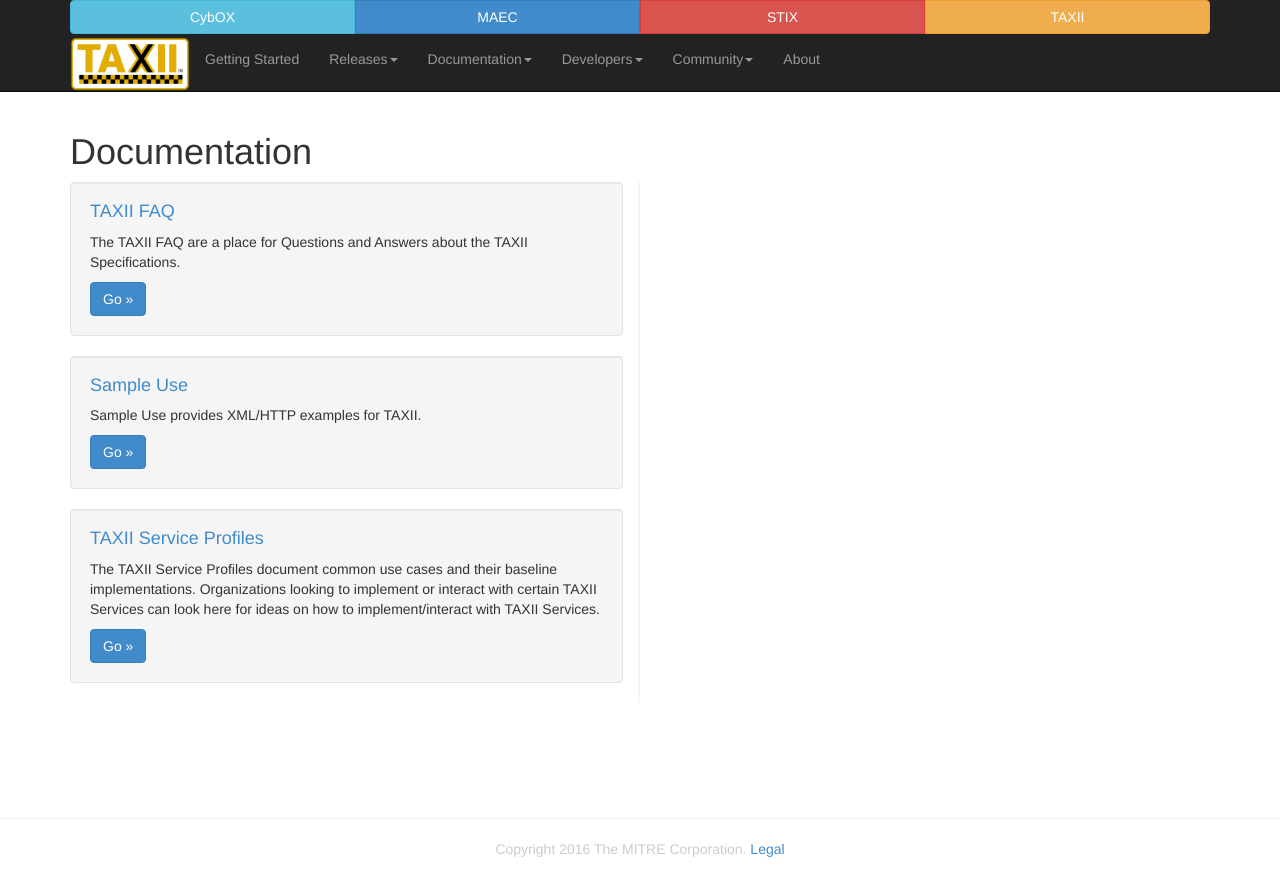
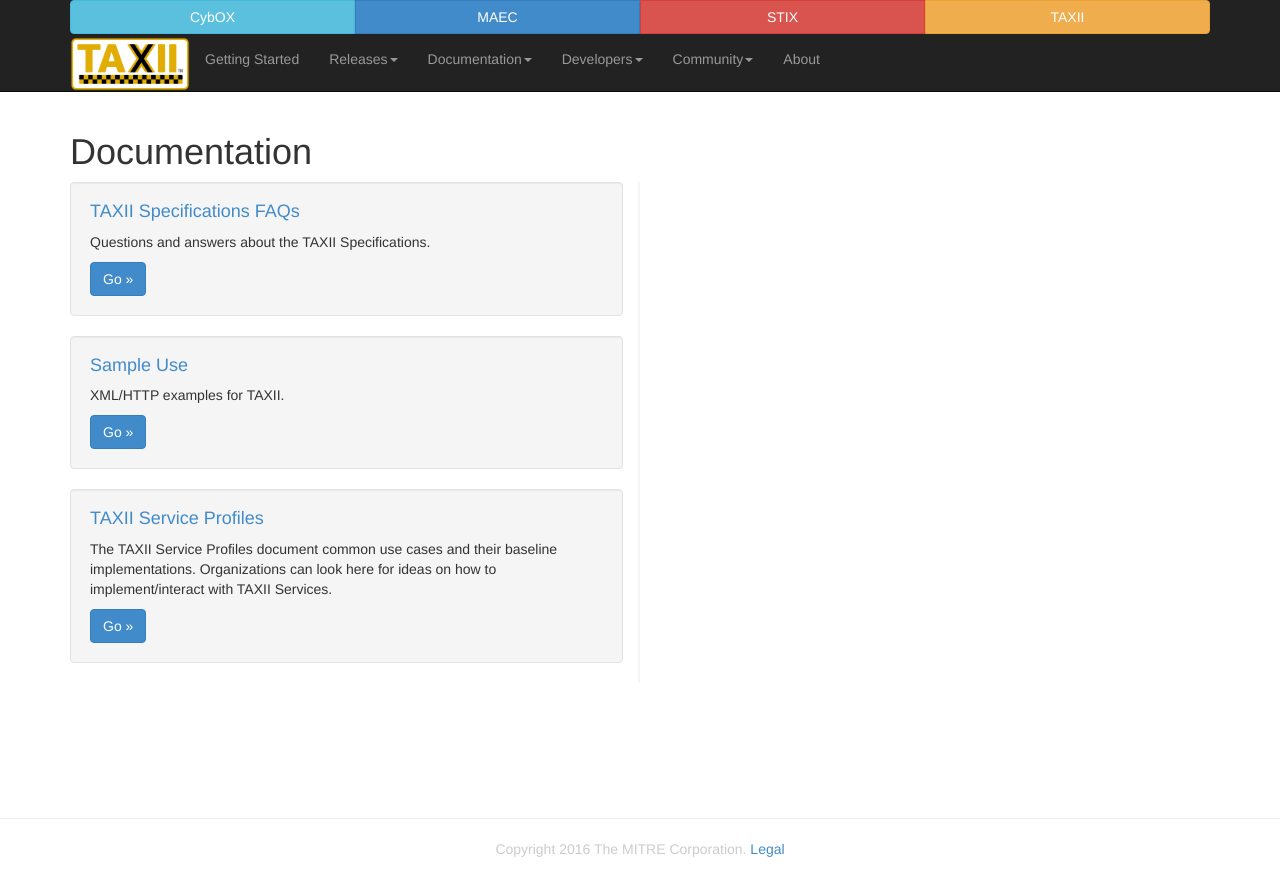
Before and after one commit to TAXIIProject/taxiiproject.github.io, a Jekyll site: the page built from documentation/index.md, in a window 1280 px wide. Shown: the top 896 px of the page. Built offline with Jekyll 4.4.1, drawn with Linux system fonts in a browser that asks for light colours; Markdown is read by kramdown in place of the engine named in the settings.

Commit message:
Edits to Documentation Home page
Cleaned up some of the wording

```diff
--- a/documentation/index.md
+++ b/documentation/index.md
@@ -7,21 +7,20 @@ tagline: Documentation for TAXII
 <div class="row">
   <div class="col-md-6 getting-started-left">
     <div class="well">
-      <h4><a href="/documentation/faq">TAXII FAQ</a></h4>
-      <p>The TAXII FAQ are a place for Questions and Answers about the TAXII Specifications.</p>
+      <h4><a href="/documentation/faq">TAXII Specifications FAQs</a></h4>
+      <p>Questions and answers about the TAXII Specifications.</p>
       <a class="btn btn-primary" href="/documentation/faq">Go »</a>
     </div>
 
     <div class="well">
       <h4><a href="/documentation/sample-use">Sample Use</a></h4>
-      <p>Sample Use provides XML/HTTP examples for TAXII.</p>
+      <p>XML/HTTP examples for TAXII.</p>
       <a class="btn btn-primary" href="/documentation/sample-use">Go »</a>
     </div>
 
     <div class="well">
       <h4><a href="/documentation/service-profiles">TAXII Service Profiles</a></h4>
-      <p>The TAXII Service Profiles document common use cases and their baseline implementations. Organizations looking
-      to implement or interact with certain TAXII Services can look here for ideas on how to implement/interact with
+      <p>The TAXII Service Profiles document common use cases and their baseline implementations. Organizations can look here for ideas on how to implement/interact with
       TAXII Services.</p>
       <a class="btn btn-primary" href="/documentation/service-profiles">Go »</a>
     </div>
```
